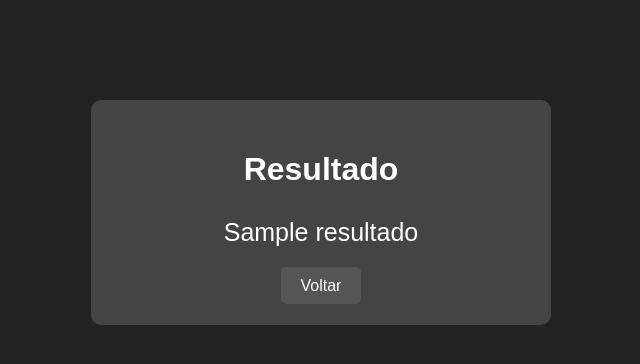
After one commit to capir2025116isinf0033-jpg/calculadora-flask, a Flask app: template templates/resultado.html in a window 1280 px wide. The commit adds this page. Shown: the top 364 px of the page, without its empty margins (319-959 px from the left). Run offline with Flask 3, Linux system fonts and the light colour scheme; the template is opened without the code that fills it: most values are stand-ins (such as "Sample title", 1, 10 or a date in 2020).

Commit message:
alterações 2

```diff
--- a/app.py
+++ b/app.py
@@ -1,4 +1,4 @@
-from flask import Flask, render_template
+from flask import Flask, render_template, request
 
 app = Flask(__name__)
 
@@ -10,5 +10,25 @@ def inicio():
 def calculadora():
     return render_template("calculadora.html")
 
+@app.route("/resultado")
+def resultado():
+    numero1 = float(request.args.get("numero1"))
+    numero2 = float(request.args.get("numero2"))
+    operacao = request.args.get("operacao")
+
+    if operacao == "somar":
+        resultado = numero1 + numero2
+    elif operacao == "subtrair":
+        resultado = numero1 - numero2
+    elif operacao == "multiplicar":
+        resultado = numero1 * numero2
+    elif operacao == "dividir":
+        if numero2 == 0:
+            resultado = "Não é possível dividir por zero"
+        else:
+            resultado = numero1 / numero2
+
+    return render_template("resultado.html", resultado=resultado)
+
 if __name__ == "__main__":
     app.run(debug=True)
--- /dev/null
+++ b/static/resultado.css
@@ -0,0 +1,36 @@
+
+body {
+    font-family: Arial, sans-serif;
+    background-color: #222;
+    color: white;
+    text-align: center;
+}
+
+.resultado {
+    width: 400px;
+    margin: 100px auto;
+    padding: 30px;
+    background-color: #444;
+    border-radius: 10px;
+}
+
+h1 {
+    margin-bottom: 30px;
+}
+
+p {
+    font-size: 25px;
+    margin-bottom: 30px;
+}
+
+a {
+    color: white;
+    text-decoration: none;
+    background-color: #555;
+    padding: 10px 20px;
+    border-radius: 5px;
+}
+
+a:hover {
+    background-color: #777;
+}
--- /dev/null
+++ b/templates/resultado.html
@@ -0,0 +1,29 @@
+<!DOCTYPE html>
+<html lang="pt-br">
+
+<head>
+    <meta charset="UTF-8">
+    <title>Resultado</title>
+
+    <link rel="icon" type="image/x-icon"
+          href="{{ url_for('static', filename='favicon.ico') }}">
+
+    <link rel="stylesheet"
+          href="{{ url_for('static', filename='resultado.css') }}">
+</head>
+
+<body>
+
+    <div class="resultado">
+
+        <h1>Resultado</h1>
+
+        <p>{{ resultado }}</p>
+
+         <a href="/" style="color: white;">Voltar</a>
+
+    </div>
+
+</body>
+
+</html>
```
Also changed, not shown: static/js/calculadora.js (added, +39 -0 lines), templates/calculadora.html (+25 -44 lines).
